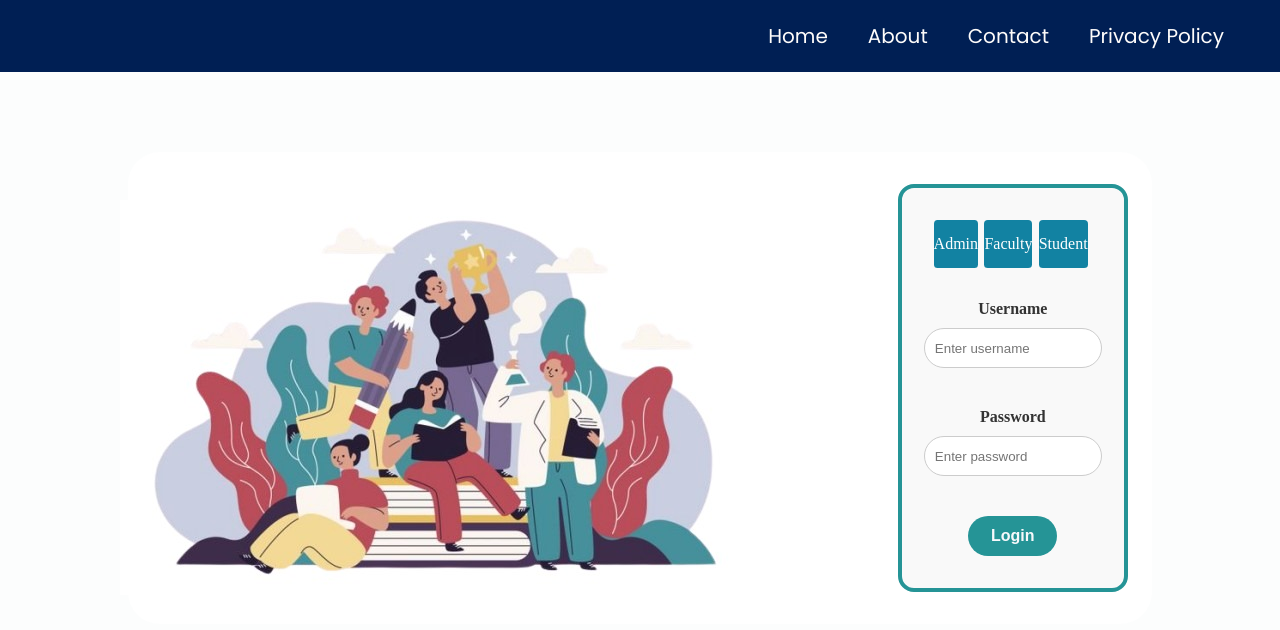
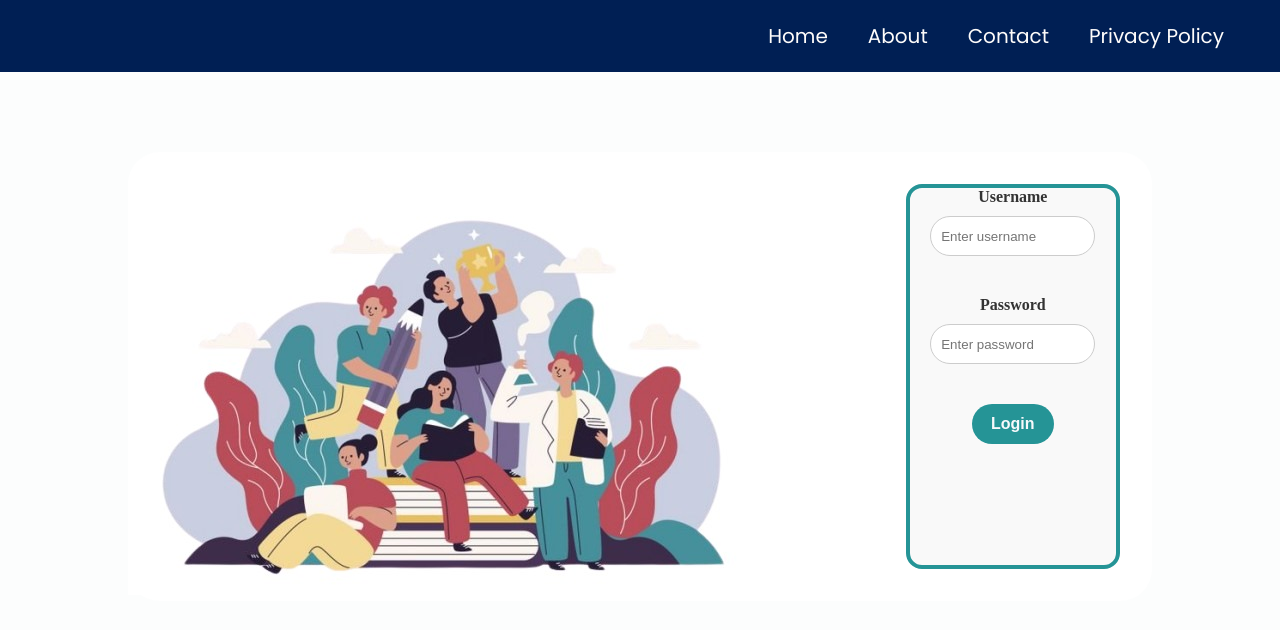
Before and after one commit to ankiiitagupta/erp, a React (Vite) app in the folder Frontend/: page / in a window 1280 px wide. Shown: the top 630 px of the page. Built offline with nearby package versions, Linux system fonts and the light colour scheme.

Commit message:
login dashboard API Fetches

```diff
--- a/Frontend/src/App.jsx
+++ b/Frontend/src/App.jsx
@@ -22,7 +22,7 @@ function App() {
 
         <Route path="/admindashboard" element={<AdminDashboard/>}></Route>
         <Route path="/facultydashboard" element={<FacultyDashboard/>}></Route>
-        <Route path="/studentdashboard" element={<StudentDashboard/>}></Route>
+        <Route path="/studentdashboard/:RollNO" element={<StudentDashboard/>}></Route>
       </Routes>
 
     </BrowserRouter>
--- a/Frontend/src/Components/Login.jsx
+++ b/Frontend/src/Components/Login.jsx
@@ -1,97 +1,45 @@
 import React, { useState } from 'react';
-import studentloginimg from '../assets/studentloginimg.gif';
-import { useNavigate} from 'react-router-dom';
-
-
+import { useNavigate } from 'react-router-dom';
 
 function Login() {
   const [username, setUsername] = useState('');
   const [password, setPassword] = useState('');
   const [error, setError] = useState(null);
-  const [focused, setFocused] = useState(false);
-  const [activeButton, setActiveButton] = useState(null);
   const navigate = useNavigate();
-
-
-  const handleSubmit = (event) => {
-    event.preventDefault();
-    // Submit the form data to your backend
-    console.log('Username:', username);
-    console.log('Password:', password);
-  };
 
   const handleUsernameChange = (event) => {
     setUsername(event.target.value.trim());
     setError(null);
   };
 
-  const handleButtonClick = (event, buttonType) => {
-    setFocused(true);
-    setActiveButton(buttonType);
-    let prefix;
-    switch (buttonType) {
-      case 'Admin':
-        prefix = 'AD';
-        break;
-      case 'Faculty':
-        prefix = 'FAC';
-        break;
-      case 'Student':
-        prefix = 'ST';
-        break;
-      default:
-        prefix = '';
+  const handleLogin = async (event) => {
+    event.preventDefault(); // Prevent form submission
+
+    if (!username || !password) {
+      setError('Please enter both username and password.');
+      return;
     }
-    if (username.startsWith(prefix)) {
-      // Login logic here
-      if (buttonType === 'Admin') {
-        if (username === 'AD123' && password === 'admin123') {
-          navigate('/admindashboard');
-        } else {
-          setError('Invalid username or password');
-        }
-      } else if (buttonType === 'Faculty') {
-        if (username === 'FAC123' && password === 'faculty123') {
-          navigate('/facultydashboard');
-        } else {
-          setError('Invalid username or password');
-        }
-      } else if (buttonType === 'Student') {
-        if (username === 'ST123' && password === 'student123') {
-          navigate('/studentdashboard');
-        } else {
-          setError('Invalid username or password');
-        }
+
+    try {
+      const response = await fetch(`http://localhost:3006/api/login?LoginID=${username}&PasswordHash=${password}`);
+      const result = await response.json();
+      if (result.success) {
+        // Assume the response includes the Roll number
+        const RollNO = result.student.RollNO; // Make sure your API sends back the Roll number
+        navigate(`/studentdashboard/${RollNO}`); // Pass the Roll number in the URL
+      } else {
+        setError('Invalid username or password');
       }
-    } else {
-      setError(`Invalid username. Please enter a username starting with ${prefix}.`);
+    } catch (error) {
+      console.error('Login error:', error);
+      setError('An error occurred. Please try again.');
     }
   };
 
-  const handleLogin = () => {
-    handleButtonClick(null, activeButton);
-  };
 
   return (
-
-      <div className="login-form">
-
-      <form onSubmit={handleSubmit}>
-        <div className="profilebtn">
-            <button className="fbtn"
-             onClick={(event) => handleButtonClick(event, 'Admin')}
-             style={{
-               textDecoration: activeButton === 'Admin' ? 'underline' : 'none',
-             }}>Admin</button>
-            <button className="fbtn" onClick={(event) => handleButtonClick(event, 'Faculty')}
-            style={{
-              textDecoration: activeButton === 'Faculty' ? 'underline' : 'none',
-            }}>Faculty</button>
-            <button className="fbtn" onClick={(event) => handleButtonClick(event, 'Student')}
-            style={{
-              textDecoration: activeButton === 'Student' ? 'underline' : 'none',
-            }}>Student</button>
-        </div>
+    <div className="login-form">
+      <form onSubmit={handleLogin}>
         <div className="form-group">
           <label htmlFor="username">Username</label>
           <input
@@ -100,11 +48,8 @@ function Login() {
             value={username}
             onChange={handleUsernameChange}
             placeholder="Enter username"
-
           />
-           {error && (
-            <div style={{ color: 'red', fontSize: '12px' }}>{error}</div>
-          )}
+          {error && <div style={{ color: 'red', fontSize: '12px' }}>{error}</div>}
         </div>
         <div className="form-group">
           <label htmlFor="password">Password</label>
@@ -116,14 +61,11 @@ function Login() {
             onChange={(e) => setPassword(e.target.value)}
           />
         </div>
-        <button id="loginbtn" type="button" onClick={handleLogin}>
+        <button id="loginbtn" type="submit">
           Login
         </button>
       </form>
-
-
     </div>
-
   );
 }
 
--- a/Frontend/src/Components/StudentDashboard.jsx
+++ b/Frontend/src/Components/StudentDashboard.jsx
@@ -1,10 +1,11 @@
-
-
 import React, { useState, useEffect } from 'react';
 import { PieChart, Pie, Cell, ResponsiveContainer } from 'recharts';
 import axios from 'axios';
+import { useParams } from 'react-router-dom';
+
 
 const StudentDashboard = () => {
+  const { RollNO } = useParams(); // Get Roll number from URL
   const [students, setStudents] = useState([]);
   const [attendance, setAttendance] = useState([]);
 
@@ -26,16 +27,18 @@ const StudentDashboard = () => {
   const [error, setError] = useState(null);
 
   useEffect(() => {
-    axios.get('http://localhost:3006/api/data')
+    // Fetch student data using the Roll number
+    console.log("roll no is =" + RollNO);
+    axios.get(`http://localhost:3006/api/data?RollNO=${RollNO}`)
       .then(response => {
-        console.log(response.data); // Add this line to check the actual data structure
+        console.log(response.data); // Check the actual data structure
         setStudents(response.data);
       })
       .catch(error => {
         setError('Failed to fetch student data');
         console.error(error);
       });
-  }, []);
+  }, [RollNO]);
 
 
 
```
Also changed, not shown: 1 other file (tests, documents, lock files or other folders).
